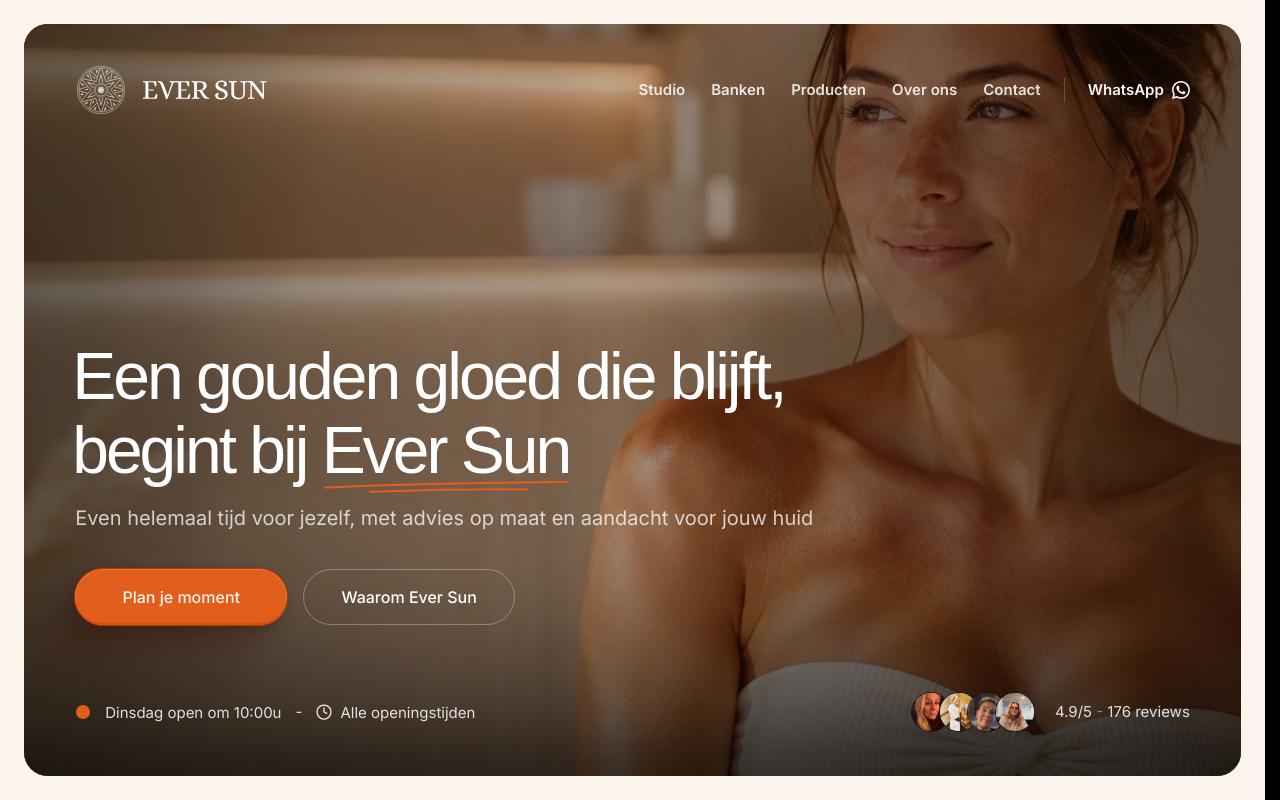
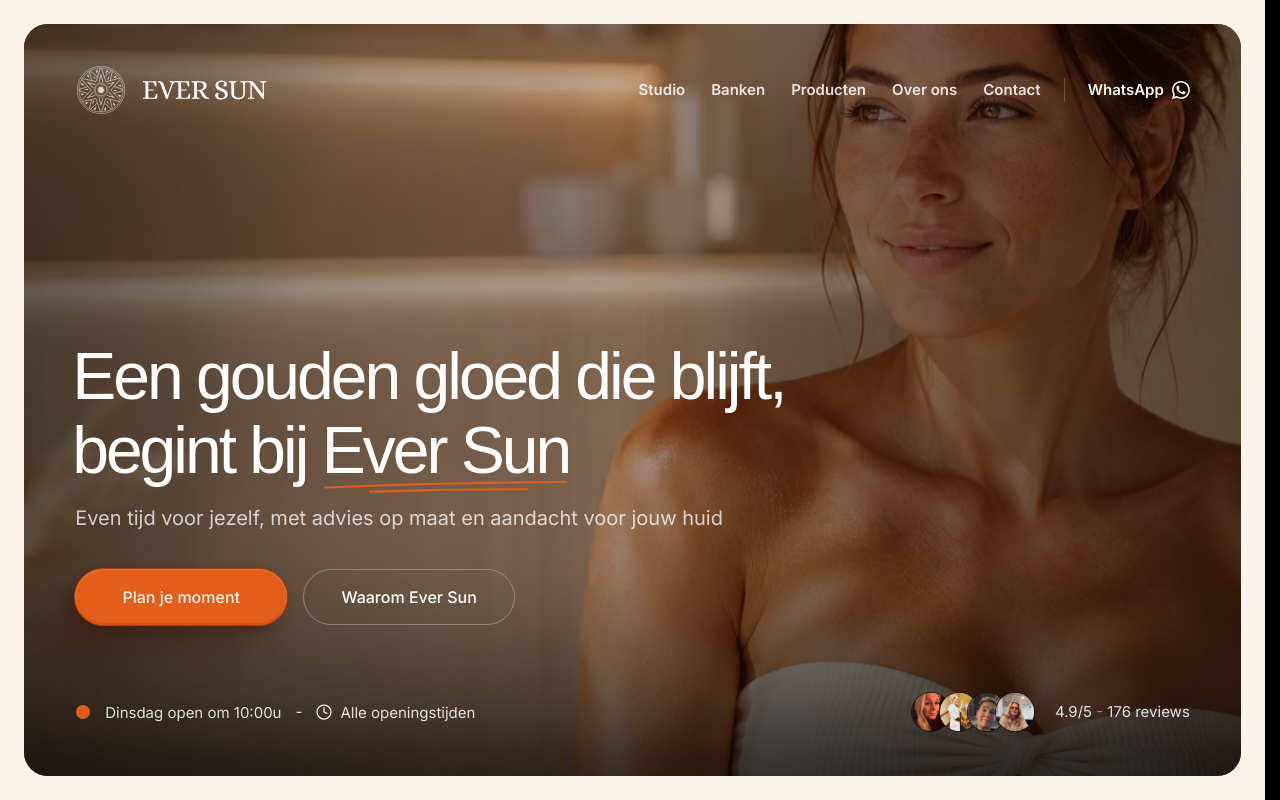
Before and after one commit to timothyvansas-gif/eversun, a Next.js app: page / in a window 1280 px wide. Shown: the top 800 px of the page. Built offline with nearby package versions, Linux system fonts and the light colour scheme; a web font is replaced by a local one.

Commit message:
copy(hero): drop "helemaal" from the subtitle
Co-Authored-By: Claude Opus 4.8 <noreply@anthropic.com>

```diff
--- a/src/components/hero/hero-content.tsx
+++ b/src/components/hero/hero-content.tsx
@@ -143,7 +143,7 @@ export default function HeroContent({ onOpenMenu, onOpenOpeningstijden, onOpenAf
                 custom={0.6}
                 style={{ color: "rgba(255, 255, 255, 0.75)" }}
               >
-                Even helemaal tijd voor jezelf, met advies op maat en aandacht voor jouw huid
+                Even tijd voor jezelf, met advies op maat en aandacht voor jouw huid
               </m.p>
 
               <m.div
```
